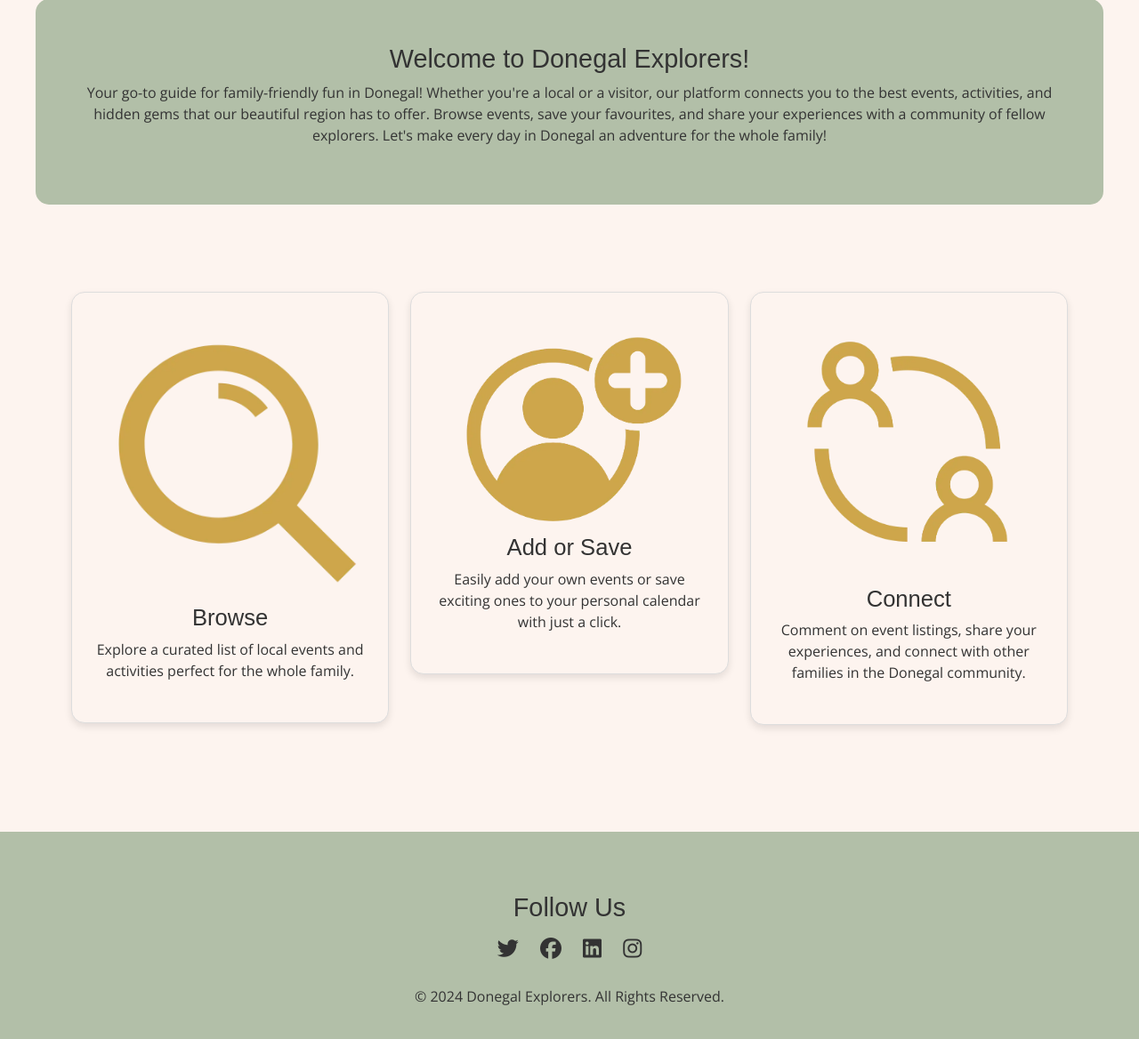
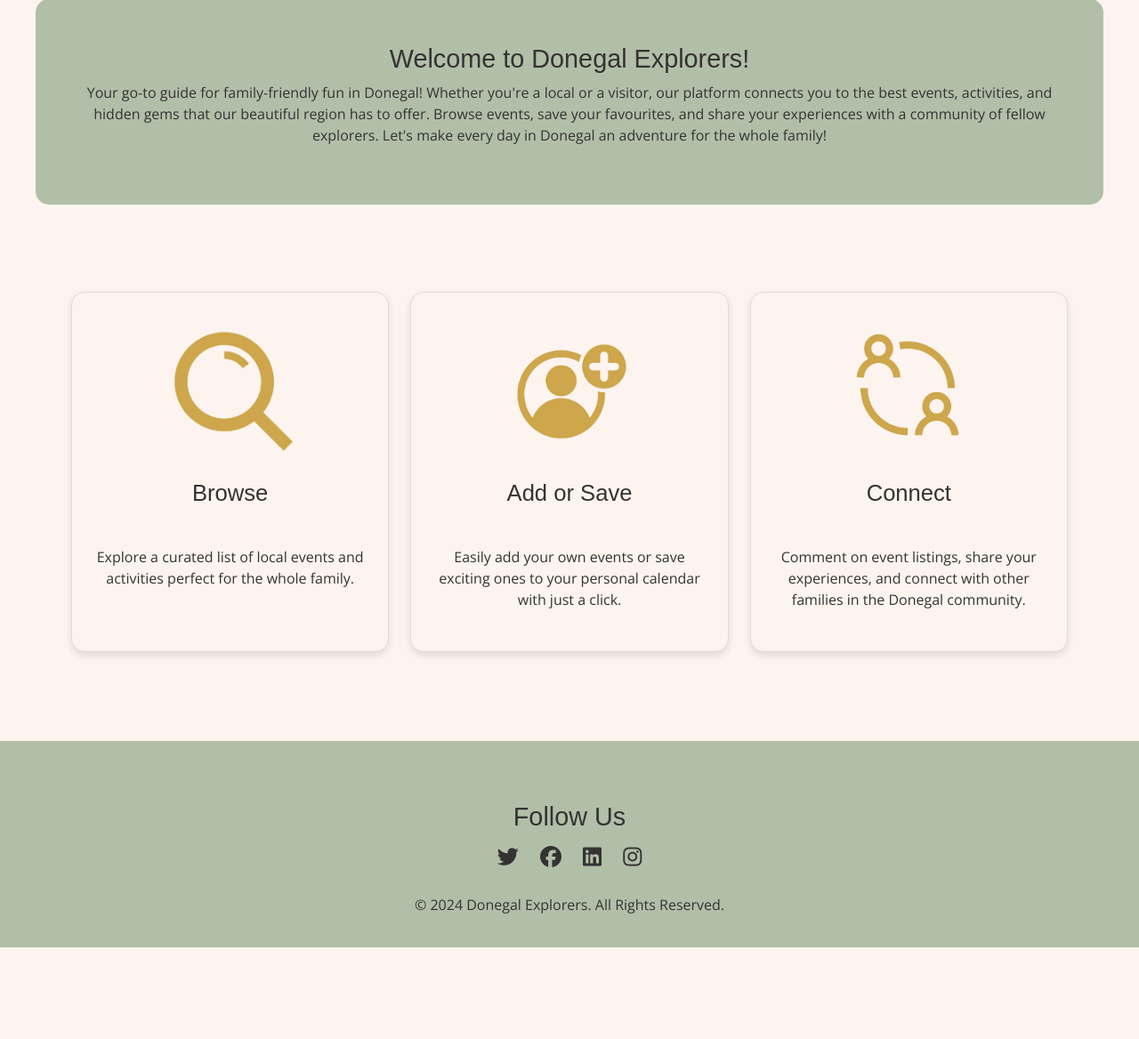
Before and after one commit to SophieMcGee/donegalexplorers, a Django app: page / in a window 1280 px wide. Shown: the part 783-1951 px from the top of the page at 89% size. After the commit the page ends 1848 px from the top, so only its background shows below. Run offline with Django 4.2, Linux system fonts and the light colour scheme; parts of the project's set-up code (start-up, migrations or seed data) failed here and were passed over; some libraries are stand-ins or nearby versions.

Commit message:
Fix feature section icon sizing and text alignment issues on index page

```diff
--- a/static/css/style.css
+++ b/static/css/style.css
@@ -338,27 +338,40 @@ footer.footer-custom {
 }
 
 .unique-feature {
+    display: flex;
+    flex-direction: column;
+    justify-content: space-between;
     text-align: center;
-    padding: 30px 20px;
     background-color: #FDF4EF;
     border: 1px solid #ddd;
     border-radius: 15px;
     box-shadow: 0 4px 8px rgba(0, 0, 0, 0.1);
-    margin-bottom: 20px;
+    padding: 30px 20px;
+    height: 100%;
 }
 
-.unique-feature h2 {
-    font-family: 'Montserrat Extra Bold', sans-serif;
+.unique-feature img {
+    max-width: 160px;
+    height: 160px;
+    object-fit: contain;
+    margin: 0 auto 20px;
+    align-self: center;
 }
 
 .unique-feature h3 {
+    font-family: 'Montserrat Extra Bold', sans-serif;
     font-size: 1.6rem;
+    margin-bottom: 15px;
+    min-height: 60px;
+    flex-shrink: 0;
 }
 
 .unique-feature p {
     font-family: 'Open Sans', sans-serif;
     font-size: 1rem;
     color: #333333;
+    flex-grow: 1;
+    margin-top: auto;
 }
 
 /* Media query for larger screens */
```
